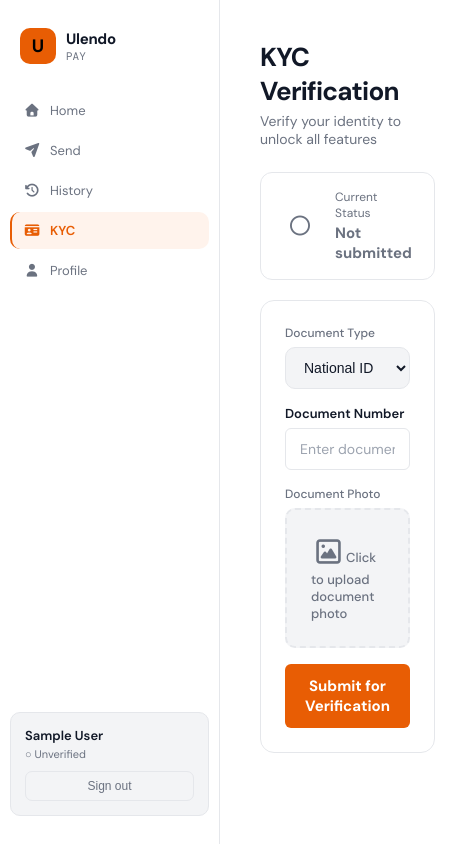
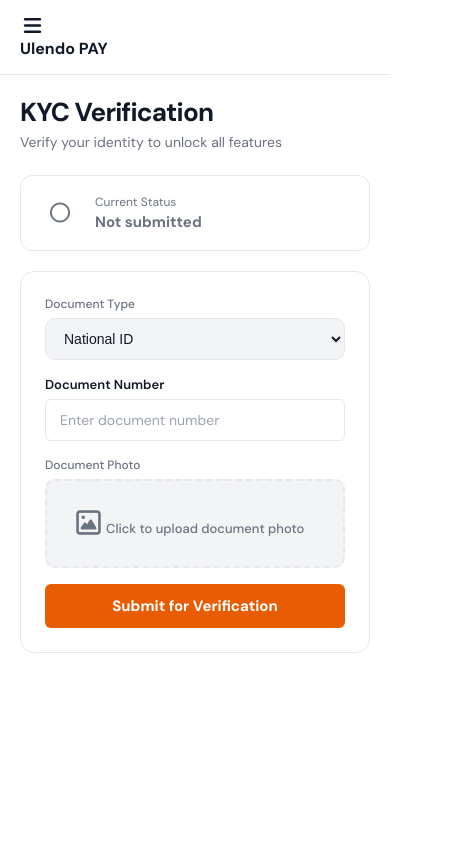
Before and after one commit to Senezio/ulendopay-web, a Vue app: page /kyc in a window 390 px wide. Shown: the whole page, 475 px wide, since content can reach past the window. Built offline with nearby package versions, Linux system fonts and the light colour scheme; sample sign-in values are in the browser's storage.

Commit message:
Fix mobile sidebar overlapping and add drawer toggle

```diff
--- a/src/components/AppLayout.vue
+++ b/src/components/AppLayout.vue
@@ -1,6 +1,15 @@
 <template>
   <div class="layout">
-    <aside class="sidebar">
+    <header class="mobile-header md:hidden">
+      <button @click="isMenuOpen = true" class="menu-trigger">
+        <i class="fa-solid fa-bars"></i>
+      </button>
+      <div class="mobile-logo">Ulendo PAY</div>
+    </header>
+
+    <div v-if="isMenuOpen" class="sidebar-overlay md:hidden" @click="isMenuOpen = false"></div>
+
+    <aside class="sidebar" :class="{ 'sidebar--open': isMenuOpen }">
       <div class="sidebar__logo">
         <div class="logo-icon">U</div>
         <div>
@@ -16,6 +25,7 @@
           :to="item.to"
           class="nav-item"
           :class="{ active: route.path === item.to }"
+          @click="isMenuOpen = false"
         >
           <i :class="item.icon"></i>
           {{ item.label }}
@@ -40,12 +50,14 @@
 </template>
 
 <script setup>
+import { ref } from 'vue'
 import { useRoute, useRouter } from 'vue-router'
 import { useAuthStore } from '@/stores/auth'
 
 const route  = useRoute()
 const router = useRouter()
 const auth   = useAuthStore()
+const isMenuOpen = ref(false)
 
 const nav = [
   { to: '/dashboard', icon: 'fa-solid fa-house',          label: 'Home' },
@@ -62,60 +74,73 @@
 </script>
 
 <style scoped>
-.layout { display: flex; min-height: 100vh; }
+.layout { display: flex; min-height: 100vh; flex-direction: column; }
+@media (min-width: 768px) { .layout { flex-direction: row; } }
+
+/* Mobile Header */
+.mobile-header {
+  display: flex; align-items: center; padding: 15px 20px;
+  background: var(--bg-secondary); border-bottom: 1px solid var(--border);
+  position: sticky; top: 0; z-index: 20;
+}
+.menu-trigger {
+  background: none; border: none; color: var(--text-primary);
+  font-size: 20px; margin-right: 15px; cursor: pointer;
+}
+.mobile-logo { font-weight: 700; font-size: 16px; }
+
+/* Sidebar Overlay */
+.sidebar-overlay {
+  position: fixed; inset: 0; background: rgba(0,0,0,0.5); z-index: 25;
+}
 
 .sidebar {
-  width: 220px; flex-shrink: 0;
-  background: var(--bg-secondary);
-  border-right: 1px solid var(--border);
-  display: flex; flex-direction: column;
-  padding: 28px 0; position: fixed;
-  height: 100vh; z-index: 10;
+  width: 240px; flex-shrink: 0; background: var(--bg-secondary);
+  border-right: 1px solid var(--border); display: flex; flex-direction: column;
+  padding: 28px 0; position: fixed; height: 100vh; z-index: 30;
+  transition: transform 0.3s ease; transform: translateX(-100%);
 }
+@media (min-width: 768px) {
+  .sidebar { transform: translateX(0); position: sticky; top: 0; }
+}
+.sidebar--open { transform: translateX(0); }
 
-.sidebar__logo {
-  display: flex; align-items: center; gap: 10px;
-  padding: 0 20px 28px;
+.sidebar__logo { display: flex; align-items: center; gap: 10px; padding: 0 20px 28px; }
+.logo-icon {
+  width: 36px; height: 36px; border-radius: 10px; background: var(--accent);
+  display: flex; align-items: center; justify-content: center; color: #000; font-weight: 700;
 }
-.logo-icon {
-  width: 36px; height: 36px; border-radius: 10px;
-  background: var(--accent); display: flex;
-  align-items: center; justify-content: center;
-  color: #000; font-weight: 700; font-size: 18px;
-}
-.logo-name { font-weight: 700; font-size: 15px; letter-spacing: -0.02em; }
+.logo-name { font-weight: 700; font-size: 15px; }
 .logo-sub  { font-size: 11px; color: var(--text-secondary); }
 
 .sidebar__nav { flex: 1; padding: 0 10px; }
-
 .nav-item {
-  display: flex; align-items: center; gap: 10px;
-  padding: 10px 12px; border-radius: 10px; margin-bottom: 3px;
-  text-decoration: none; font-size: 13px; font-weight: 400;
-  color: var(--text-secondary); transition: all 0.15s;
-  border-left: 2px solid transparent;
+  display: flex; align-items: center; gap: 10px; padding: 12px;
+  border-radius: 10px; margin-bottom: 5px; text-decoration: none;
+  font-size: 14px; color: var(--text-secondary); transition: all 0.15s;
 }
-.nav-item i { width: 16px; text-align: center; font-size: 13px; }
+.nav-item i { width: 18px; text-align: center; }
 .nav-item:hover { color: var(--text-primary); background: var(--bg-elevated); }
 .nav-item.active {
-  color: var(--accent); background: var(--accent-dim);
-  border-left-color: var(--accent); font-weight: 600;
+  color: var(--accent); background: var(--accent-dim); font-weight: 600;
 }
 
 .sidebar__user { padding: 0 10px; }
 .user-card {
-  padding: 14px; border-radius: 10px;
-  background: var(--bg-elevated); border: 1px solid var(--border);
+  padding: 14px; border-radius: 10px; background: var(--bg-elevated);
+  border: 1px solid var(--border);
 }
-.user-name   { font-size: 13px; font-weight: 600; margin-bottom: 3px; }
+.user-name   { font-size: 13px; font-weight: 600; }
 .user-status { font-size: 11px; color: var(--text-secondary); margin-bottom: 10px; }
 .btn-logout {
-  width: 100%; padding: 7px; border-radius: 7px;
-  background: transparent; border: 1px solid var(--border);
-  color: var(--text-secondary); font-size: 12px; cursor: pointer;
-  font-family: 'Sora', sans-serif; transition: all 0.15s;
+  width: 100%; padding: 8px; border-radius: 7px; background: transparent;
+  border: 1px solid var(--border); color: var(--text-secondary); font-size: 12px;
 }
-.btn-logout:hover { border-color: var(--danger); color: var(--danger); }
 
-.main-content { margin-left: 220px; flex: 1; padding: 40px; }
+.main-content { flex: 1; padding: 20px; width: 100%; }
+@media (min-width: 768px) { .main-content { padding: 40px; } }
+
+/* Utility to hide/show */
+.md\:hidden { display: block; }
+@media (min-width: 768px) { .md\:hidden { display: none; } }
 </style>
```
